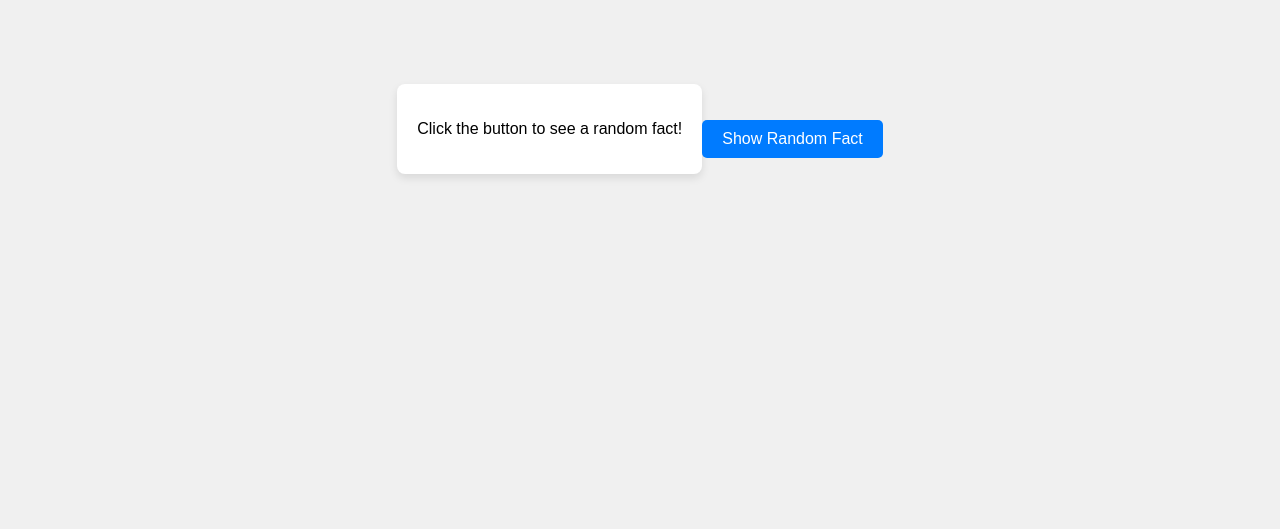
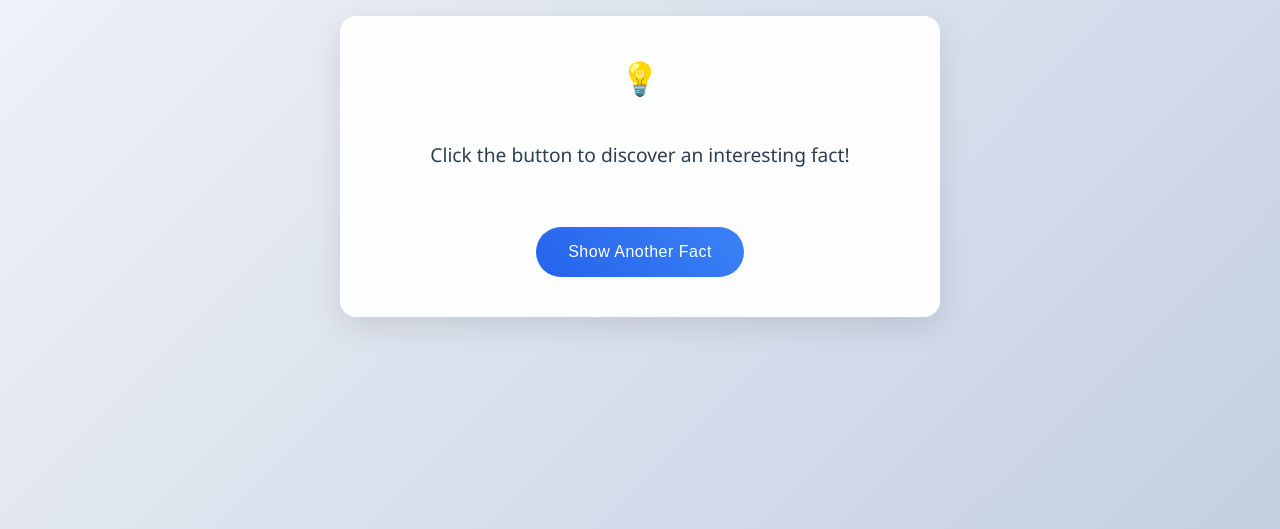
Before and after one commit to edmthinula/genai_101_handson, a plain HTML site: page index.html in a window 1280 px wide. Shown: the part 271-800 px from the top of the page. Drawn offline with Linux system fonts and the light colour scheme.

Commit message:
Update index.html

```diff
--- a/index.html
+++ b/index.html
@@ -3,54 +3,109 @@
 <head>
     <meta charset="UTF-8">
     <meta name="viewport" content="width=device-width, initial-scale=1.0">
-    <title>Random Facts</title>
+    <title>Did You Know?</title>
     <style>
+        * {
+            margin: 0;
+            padding: 0;
+            box-sizing: border-box;
+        }
+
         body {
-            font-family: Arial, sans-serif;
+            font-family: 'Segoe UI', system-ui, -apple-system, sans-serif;
+            min-height: 100vh;
             display: flex;
+            flex-direction: column;
             justify-content: center;
             align-items: center;
-            height: 100vh;
-            margin: 0;
-            background-color: #f0f0f0;
+            background: linear-gradient(135deg, #f5f7fa 0%, #c3cfe2 100%);
+            padding: 20px;
         }
 
         .fact-container {
-            background-color: #ffffff;
-            padding: 20px;
-            border-radius: 8px;
-            box-shadow: 0 4px 8px rgba(0, 0, 0, 0.1);
+            background: rgba(255, 255, 255, 0.95);
+            padding: 2.5rem;
+            border-radius: 16px;
+            box-shadow: 0 10px 30px rgba(0, 0, 0, 0.1);
             max-width: 600px;
+            width: 90%;
             text-align: center;
-            transition: transform 0.3s ease-in-out;
+            transition: all 0.3s ease;
+        }
+
+        #fact-display {
+            font-size: 1.2rem;
+            line-height: 1.6;
+            color: #2c3e50;
+            margin-bottom: 2rem;
+            min-height: 80px;
+            display: flex;
+            align-items: center;
+            justify-content: center;
         }
 
         button {
-            margin-top: 20px;
-            padding: 10px 20px;
-            font-size: 16px;
-            color: #ffffff;
-            background-color: #007bff;
+            background: linear-gradient(45deg, #2563eb, #3b82f6);
+            color: white;
             border: none;
-            border-radius: 5px;
+            padding: 1rem 2rem;
+            font-size: 1rem;
+            font-weight: 500;
+            border-radius: 30px;
             cursor: pointer;
-            transition: background-color 0.3s ease;
+            transition: transform 0.2s ease, box-shadow 0.2s ease;
+            outline: none;
+            letter-spacing: 0.5px;
         }
 
         button:hover {
-            background-color: #0056b3;
+            transform: translateY(-2px);
+            box-shadow: 0 6px 20px rgba(37, 99, 235, 0.2);
         }
 
-        .fact-container.fade-in {
-            transform: scale(1.05);
+        button:active {
+            transform: translateY(0);
+        }
+
+        .fade-in {
+            animation: fadeIn 0.5s ease-out;
+        }
+
+        @keyframes fadeIn {
+            from {
+                opacity: 0;
+                transform: translateY(10px);
+            }
+            to {
+                opacity: 1;
+                transform: translateY(0);
+            }
+        }
+
+        /* Add a nice title */
+        .title {
+            font-size: 2rem;
+            color: #1e3a8a;
+            margin-bottom: 2rem;
+            font-weight: 600;
+            text-align: center;
+        }
+
+        /* Add an icon before the fact */
+        .fact-container::before {
+            content: "💡";
+            font-size: 2rem;
+            display: block;
+            margin-bottom: 1rem;
         }
     </style>
 </head>
 <body>
+    <h1 class="title">Did You Know?</h1>
     <div class="fact-container">
-        <p id="fact-display">Click the button to see a random fact!</p>
+        <p id="fact-display">Click the button to discover an interesting fact!</p>
+        <button id="new-fact-btn">Show Another Fact</button>
     </div>
-    <button id="new-fact-btn">Show Random Fact</button>
     <script>
         const facts = [
             {
@@ -85,15 +140,26 @@
             }
         ];
 
-        document.getElementById('new-fact-btn').addEventListener('click', () => {
-            const randomIndex = Math.floor(Math.random() * facts.length);
-            const factDisplay = document.getElementById('fact-display');
+        const factDisplay = document.getElementById('fact-display');
+        const button = document.getElementById('new-fact-btn');
+        let previousIndex = -1;
+
+        function showNewFact() {
+            let randomIndex;
+            do {
+                randomIndex = Math.floor(Math.random() * facts.length);
+            } while (randomIndex === previousIndex && facts.length > 1);
+
+            previousIndex = randomIndex;
+
             factDisplay.classList.remove('fade-in');
             setTimeout(() => {
                 factDisplay.textContent = facts[randomIndex].fact;
                 factDisplay.classList.add('fade-in');
             }, 100);
-        });
+        }
+
+        button.addEventListener('click', showNewFact);
     </script>
 </body>
 </html>
```
